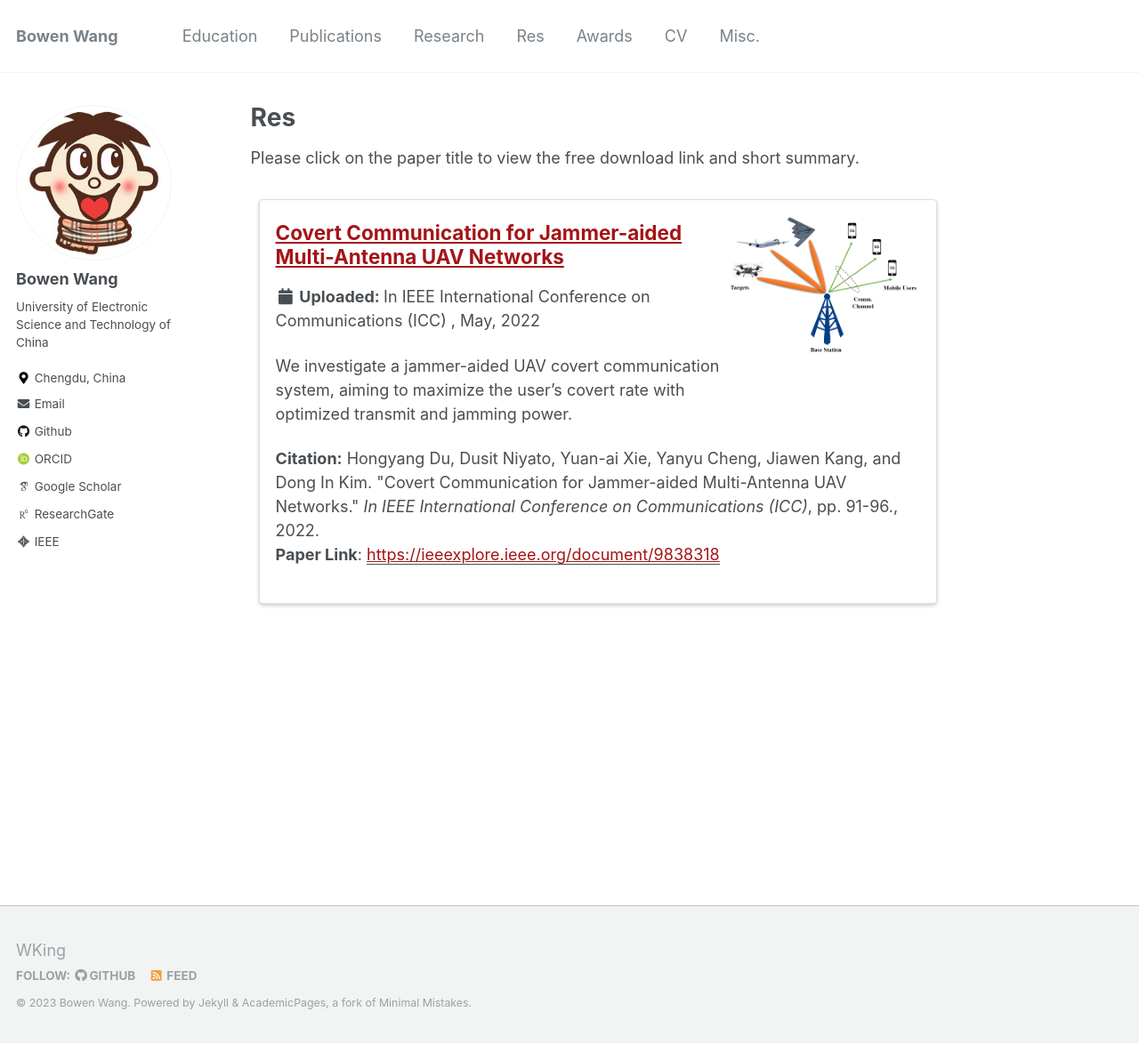
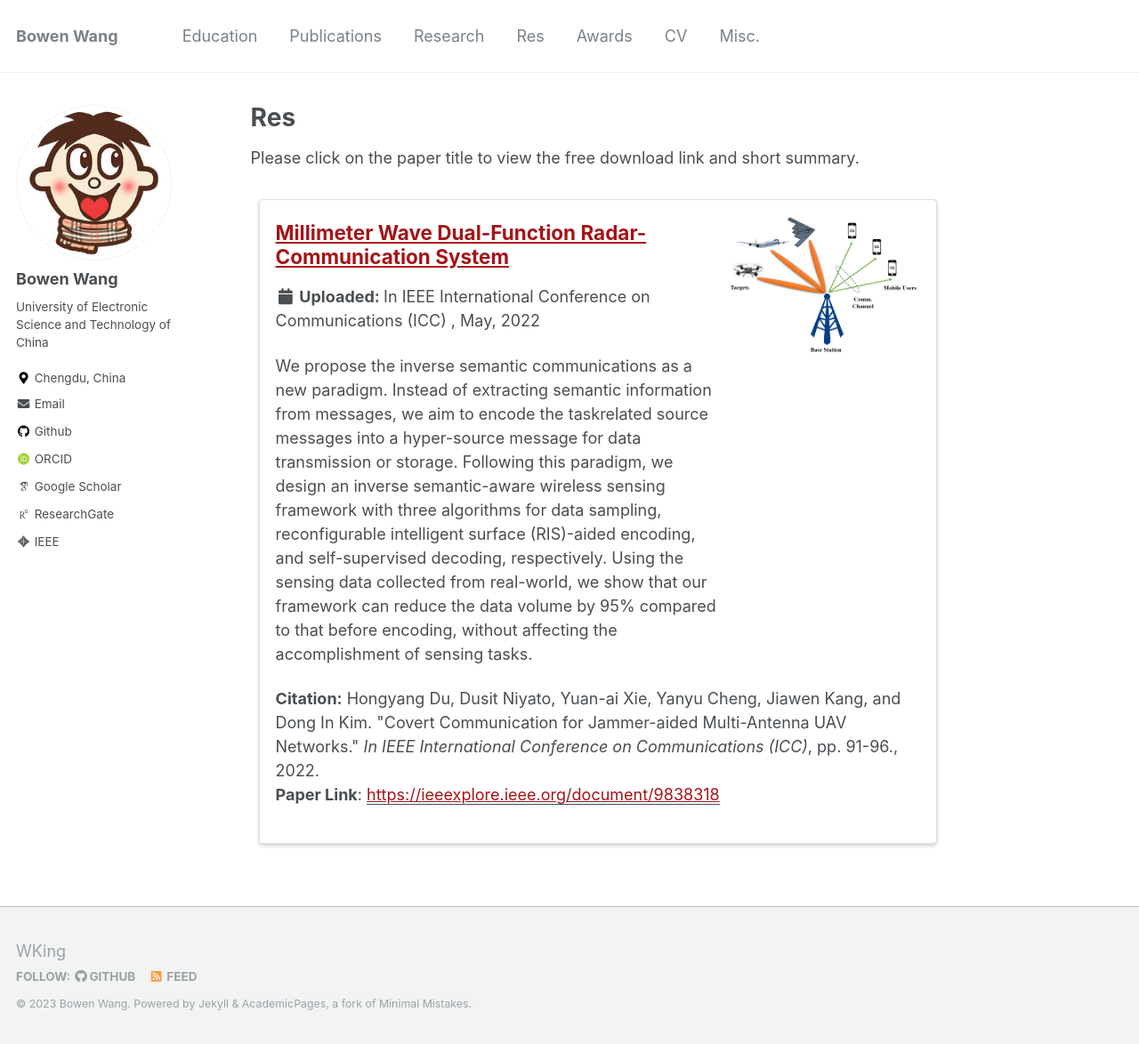
Before and after one commit to BW-Wang/BW-Wang.github.io, a Jekyll site: the page built from _pages/test.md, in a window 1280 px wide and 1174 px high. Shown: the whole window at 89% size. Built offline with Jekyll 4.4.1, drawn with Linux system fonts in a browser that asks for light colours; some web fonts are replaced.

Commit message:
Update 2022-05-01-Covert Communication for Jammer-aided Multi-Antenna UAV Networks.md

```diff
--- a/_research/2022-05-01-Covert Communication for Jammer-aided Multi-Antenna UAV Networks.md
+++ b/_research/2022-05-01-Covert Communication for Jammer-aided Multi-Antenna UAV Networks.md
@@ -1,8 +1,8 @@
 ---
-title: "Covert Communication for Jammer-aided Multi-Antenna UAV Networks"
-excerpt: "We investigate a jammer-aided UAV covert communication system, aiming to maximize the user’s covert rate with optimized transmit and jamming power."
+title: "Millimeter Wave Dual-Function Radar-Communication System"
+excerpt: "We propose the inverse semantic communications as a new paradigm. Instead of extracting semantic information from messages, we aim to encode the taskrelated source messages into a hyper-source message for data transmission or storage. Following this paradigm, we design an inverse semantic-aware wireless sensing framework with three algorithms for data sampling, reconfigurable intelligent surface (RIS)-aided encoding, and self-supervised decoding, respectively. Using the sensing data collected from real-world, we show that our framework can reduce the data volume by 95% compared to that before encoding, without affecting the accomplishment of sensing tasks."
 collection: research
-permalink: /publication/2022-05-01-Covert Communication for Jammer-aided Multi-Antenna UAV Networks
+permalink: /publication/DFRC
 date: 2022-05-01
 venue: 'In IEEE International Conference on Communications (ICC)'
 paperurl: 'https://ieeexplore.ieee.org/document/9838318'
```
